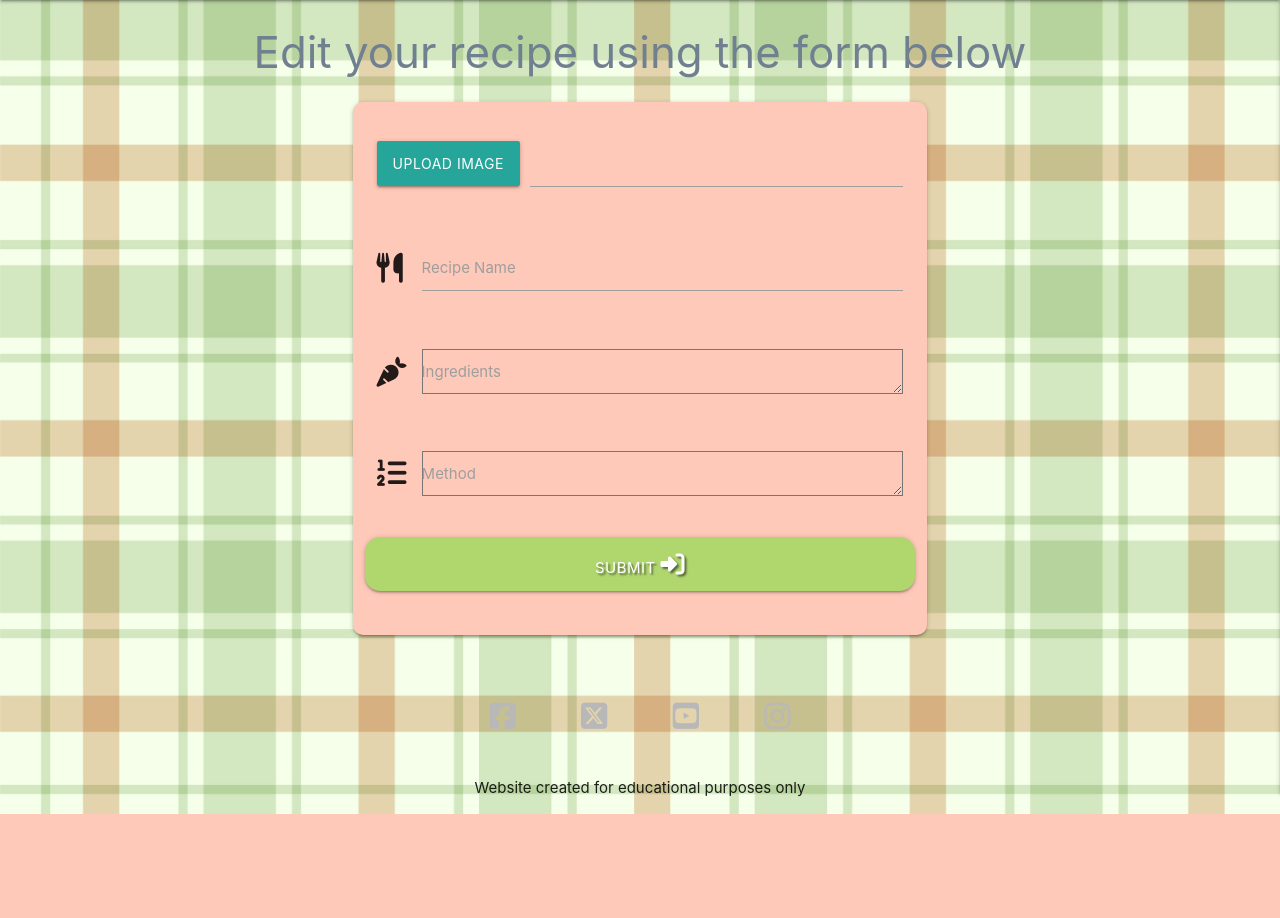
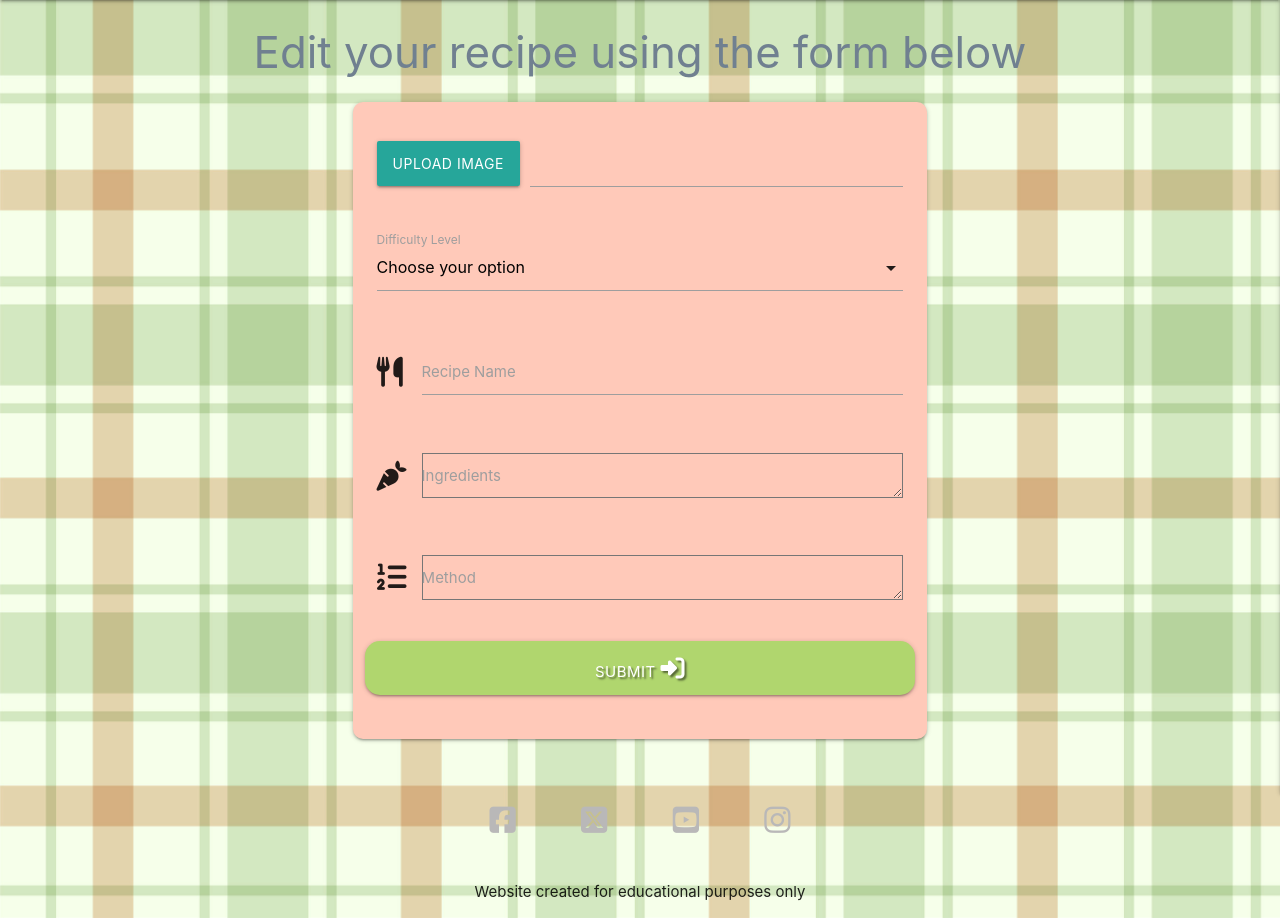
Before and after one commit to LHarveyDev/the-kitchen-cupboard, a Flask app: template templates/edit_recipe.html in a window 1280 px wide. Shown: the part 67-985 px from the top of the page. Before the commit the page ends 881 px from the top, so only its background shows below. Run offline with Flask 3, Linux system fonts and the light colour scheme; the template is opened without the code that fills it, so the values that code supplies are empty; some libraries are stand-ins or nearby versions.

Commit message:
ADD difficulty level dropdown to edit_recipe html

```diff
--- a/templates/edit_recipe.html
+++ b/templates/edit_recipe.html
@@ -21,6 +21,18 @@
                         </div>
                     </div>
                 </div>
+<!-- Difficulty level input field -->
+<div class="row">
+    <div class="input-field col s12">
+        <select id="recipe_difficulty" name="recipe_difficulty">
+            <option value="" disabled selected>Choose your option</option>
+            <option value="Easy">Easy</option>
+            <option value="Medium">Medium</option>
+            <option value="Difficult">Difficult</option>
+        </select>
+        <label>Difficulty Level</label>
+    </div>
+</div>
 <!-- recipe name input field -->
 <div class="row">
     <div class="input-field col s12">
```
